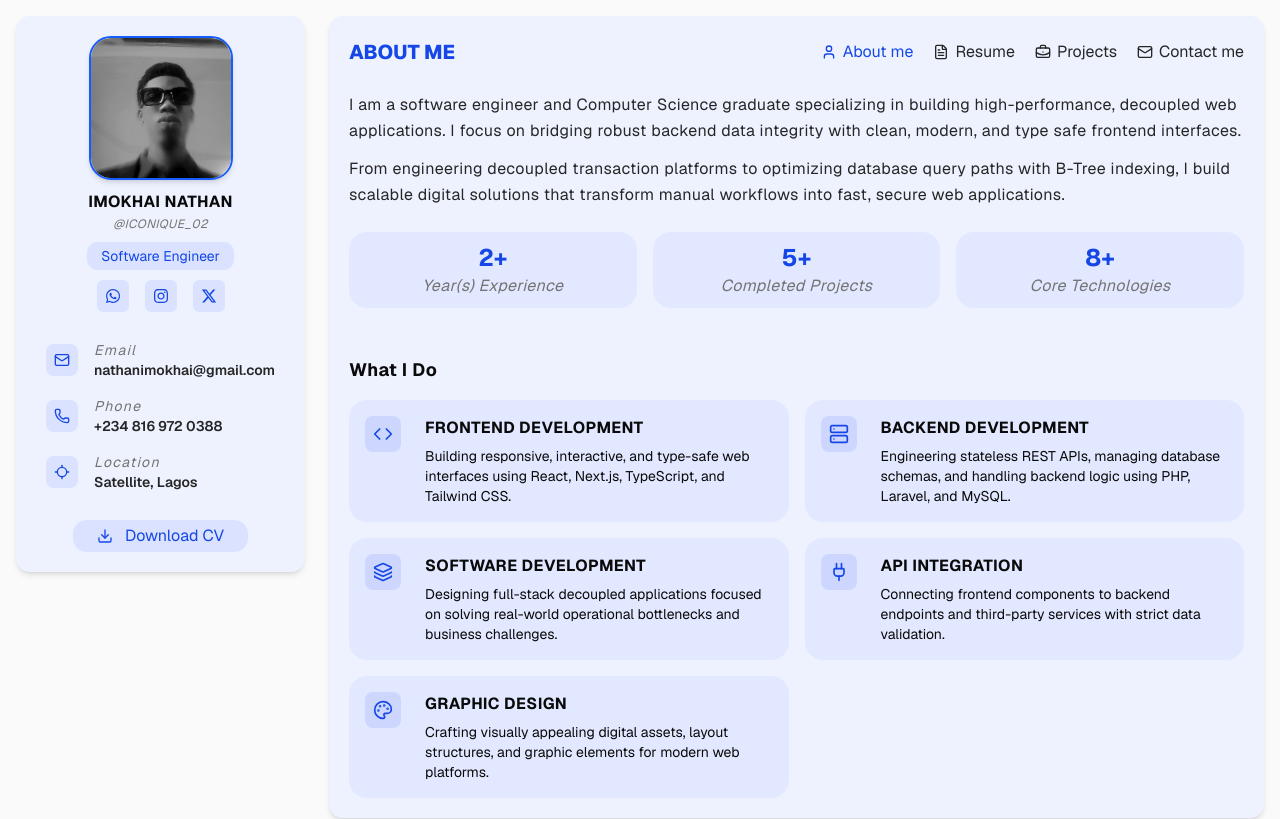
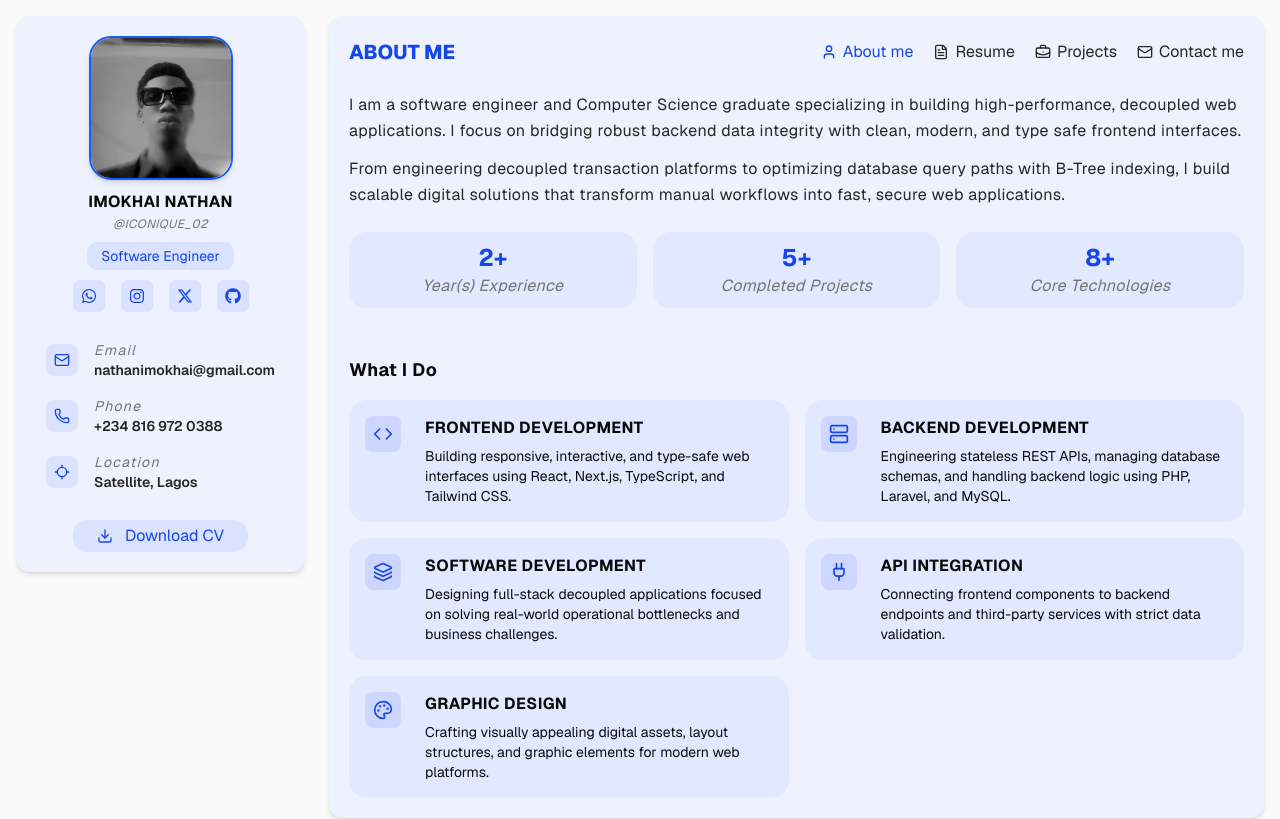
Before and after one commit to IcoNique-01/My-portfolio, a Next.js app: page / in a window 1280 px wide. Shown: the top 819 px of the page. Built offline with nearby package versions, Linux system fonts and the light colour scheme.

Commit message:
Added link to github acct

```diff
--- a/app/(main)/Profile.tsx
+++ b/app/(main)/Profile.tsx
@@ -2,6 +2,7 @@
 import { DownloadIcon } from "lucide-react";
 import InnerProfile from "./InnerProfile";
 import { FaWhatsapp, FaInstagram, FaXTwitter } from "react-icons/fa6";
+import { FaGithub } from "react-icons/fa";
 
 interface prop {
   id: number;
@@ -22,6 +23,7 @@ const Profile = () => {
     FaWhatsapp,
     FaInstagram,
     FaXTwitter,
+    FaGithub,
   };
 
   const myInfo = [
@@ -75,6 +77,11 @@ const Profile = () => {
       id: 2,
       href: "https://x.com/N_eithan02",
       icon: "FaXTwitter",
+    },
+    {
+      id: 3,
+      href: "https://github.com/IcoNique-01",
+      icon: "FaGithub",
     },
   ];
 
```
